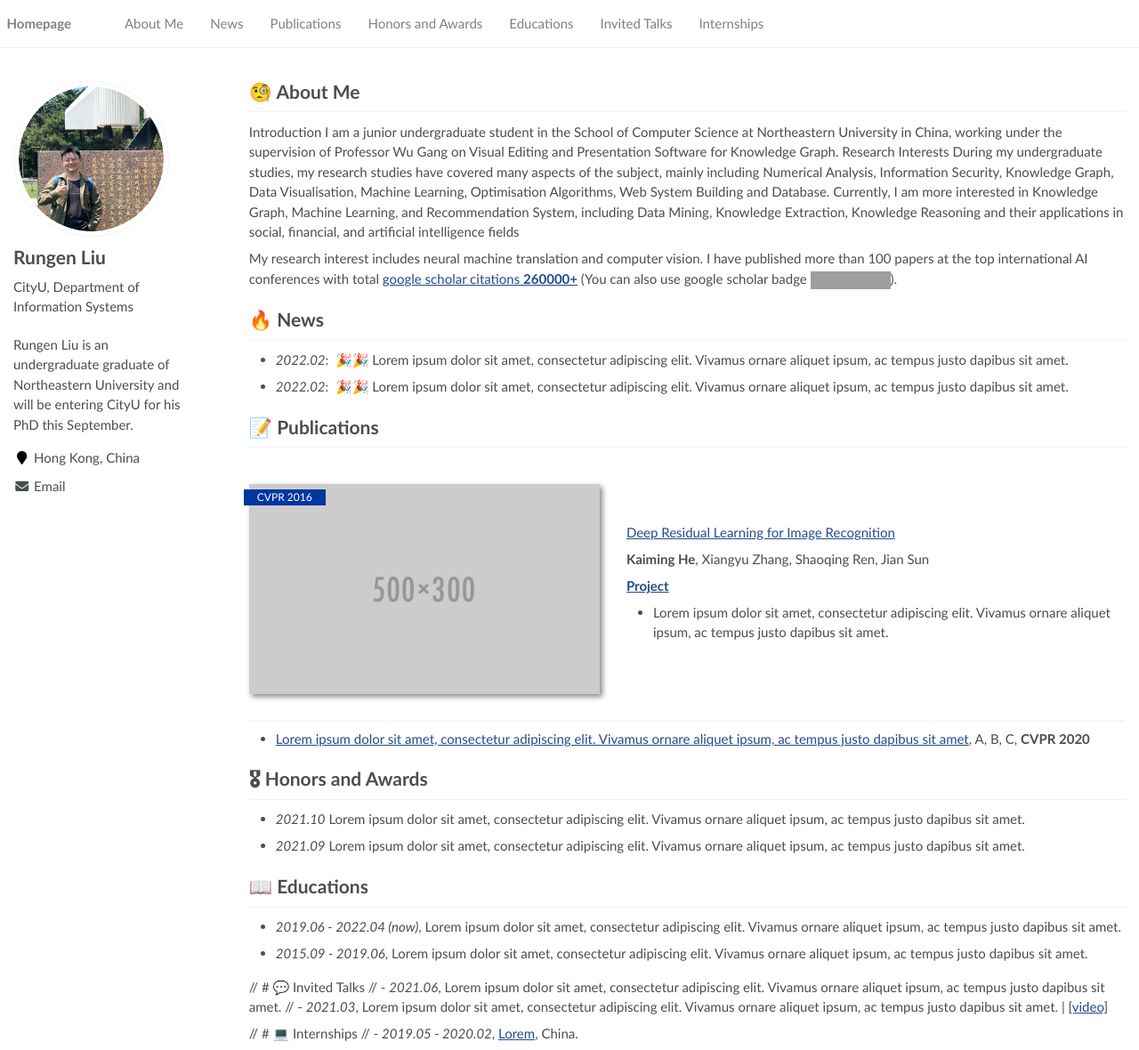
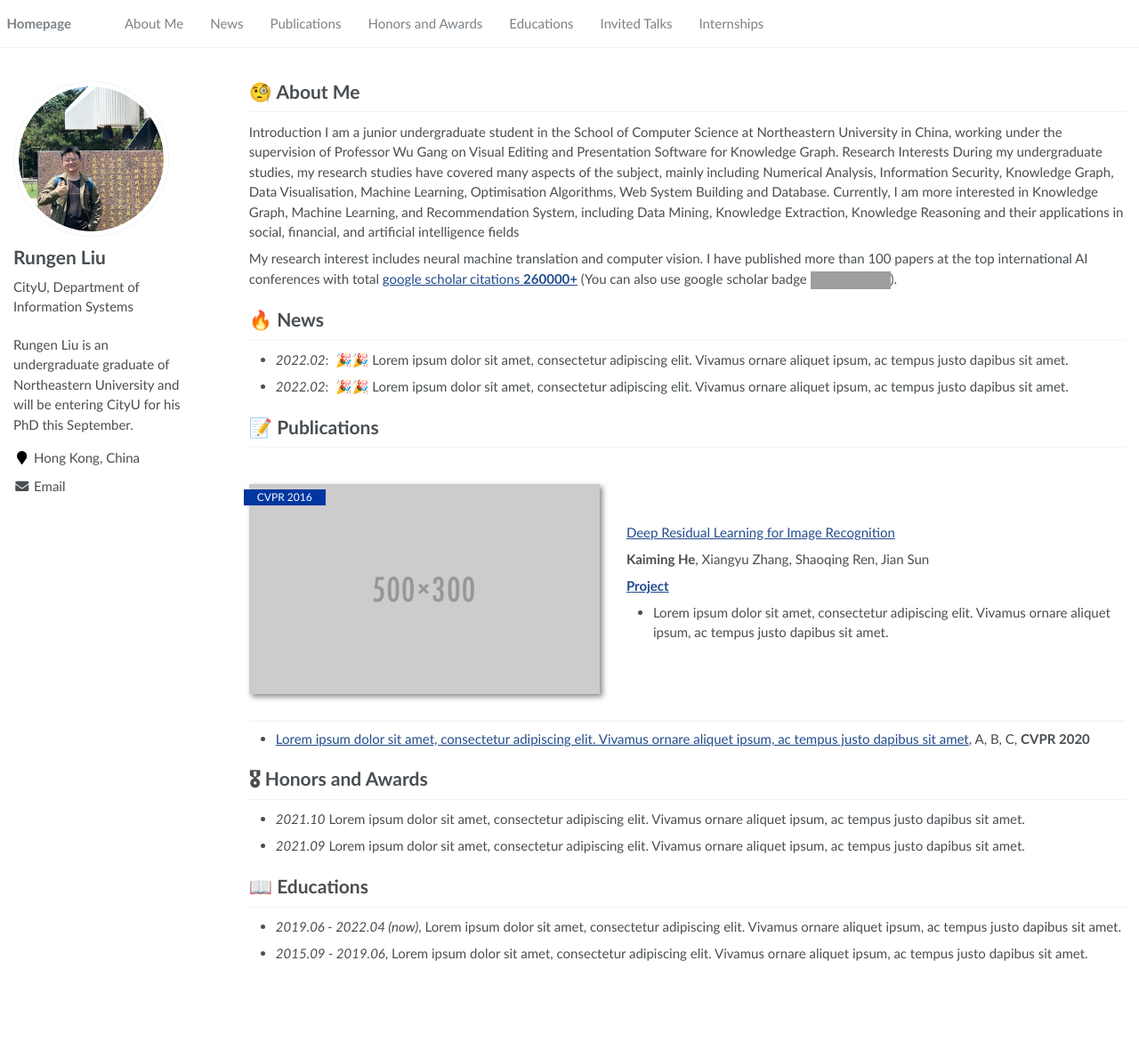
Before and after one commit to WaterWool/WaterWool.github.io, a Jekyll site: the page built from _pages/about.md, in a window 1280 px wide and 1180 px high. Shown: the whole window at 89% size. Built offline with Jekyll 4.4.1, drawn with Linux system fonts in a browser that asks for light colours; grey boxes are pictures that could not be loaded.

Commit message:
Update about.md

```diff
--- a/_pages/about.md
+++ b/_pages/about.md
@@ -53,9 +55,11 @@ My research interest includes neural machine translation and computer vision. I
 - *2019.06 - 2022.04 (now)*, Lorem ipsum dolor sit amet, consectetur adipiscing elit. Vivamus ornare aliquet ipsum, ac tempus justo dapibus sit amet.
 - *2015.09 - 2019.06*, Lorem ipsum dolor sit amet, consectetur adipiscing elit. Vivamus ornare aliquet ipsum, ac tempus justo dapibus sit amet.
 
-// # 💬 Invited Talks
-// - *2021.06*, Lorem ipsum dolor sit amet, consectetur adipiscing elit. Vivamus ornare aliquet ipsum, ac tempus justo dapibus sit amet.
-// - *2021.03*, Lorem ipsum dolor sit amet, consectetur adipiscing elit. Vivamus ornare aliquet ipsum, ac tempus justo dapibus sit amet.  \| [\[video\]](https://github.com/)
+<!-- # 💬 Invited Talks
+- *2021.06*, Lorem ipsum dolor sit amet, consectetur adipiscing elit. Vivamus ornare aliquet ipsum, ac tempus justo dapibus sit amet.
+- *2021.03*, Lorem ipsum dolor sit amet, consectetur adipiscing elit. Vivamus ornare aliquet ipsum, ac tempus justo dapibus sit amet.  \| [\[video\]](https://github.com/)
+-->
 
-// # 💻 Internships
-// - *2019.05 - 2020.02*, [Lorem](https://github.com/), China.
+<!-- # 💻 Internships
+- *2019.05 - 2020.02*, [Lorem](https://github.com/), China.
+-->
```
Also changed, not shown: other parts of _pages/about.md (+2 -0 lines).
